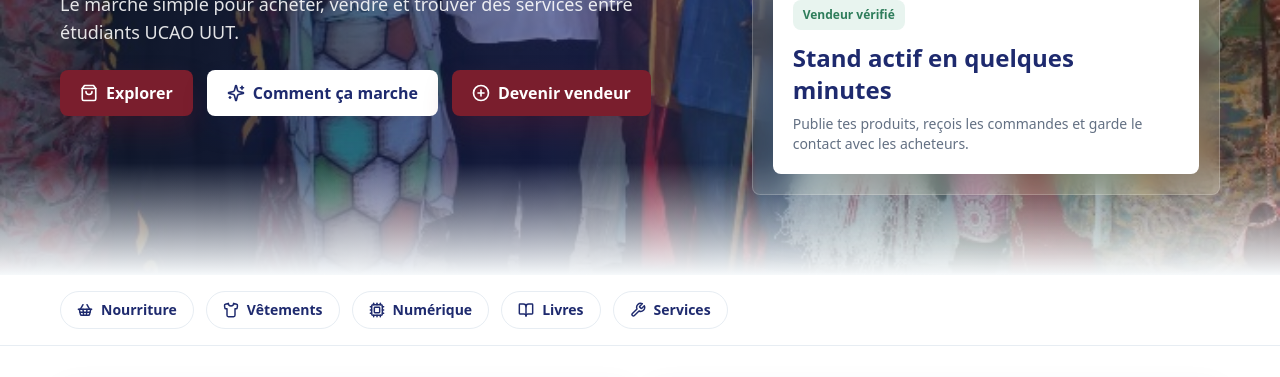
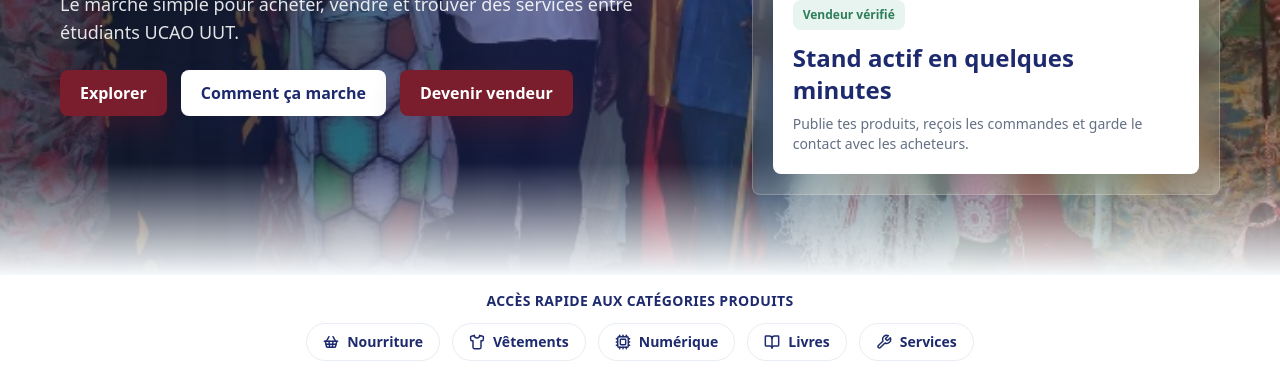
Before and after one commit to Alfred-bit-co/UCAO-marketplaceV1, a Next.js app in the folder frontend/: page / in a window 1280 px wide. Shown: the part 521-898 px from the top of the page. Built offline with nearby package versions, Linux system fonts and the light colour scheme; no server answers; the database is empty.

Commit message:
modif des accès rapide

```diff
--- a/frontend/components/category-strip.tsx
+++ b/frontend/components/category-strip.tsx
@@ -14,7 +14,11 @@ const CATEGORY_ICONS: { value: ProductCategory; label: string; Icon: LucideIcon
 export function CategoryStrip() {
   return (
     <nav className="border-b border-ucao-line bg-white py-4 dark:border-[#1c3050] dark:bg-[#0b1c31]" aria-label="Catégories rapides">
-      <div className="container-ucao flex flex-wrap justify-center gap-3 md:justify-start">
+      <div className="container-ucao flex flex-col items-center gap-3">
+        <h2 className="text-center text-sm font-black uppercase tracking-wide text-ucao-navy dark:text-white">
+          Accès rapide aux catégories produits
+        </h2>
+        <div className="flex flex-wrap justify-center gap-3">
         {CATEGORY_ICONS.map(({ value, label, Icon }) => (
           <Link
             key={value}
@@ -25,6 +29,7 @@ export function CategoryStrip() {
             {label}
           </Link>
         ))}
+        </div>
       </div>
     </nav>
   );
--- a/frontend/components/home-page.tsx
+++ b/frontend/components/home-page.tsx
@@ -7,13 +7,11 @@ import {
   BadgeCheck,
   ChevronLeft,
   ChevronRight,
-  CirclePlus,
   ExternalLink,
   GraduationCap,
   HandCoins,
   ShieldCheck,
   ShoppingBag,
-  Sparkles,
   Store,
   UsersRound,
 } from "lucide-react";
@@ -117,13 +115,13 @@ export function HomePage({
             </p>
             <div className="flex flex-wrap gap-3.5">
               <Link className="btn btn-primary" href="/products">
-                <ShoppingBag size={18} strokeWidth={ICON_STROKE} /> Explorer
+                Explorer
               </Link>
               <Link className="btn btn-light" href="/comment-ca-marche">
-                <Sparkles size={18} strokeWidth={ICON_STROKE} /> Comment ça marche
+                Comment ça marche
               </Link>
               <Link className="btn btn-primary" href="/register">
-                <CirclePlus size={18} strokeWidth={ICON_STROKE} /> Devenir vendeur
+                Devenir vendeur
               </Link>
             </div>
           </div>
```
